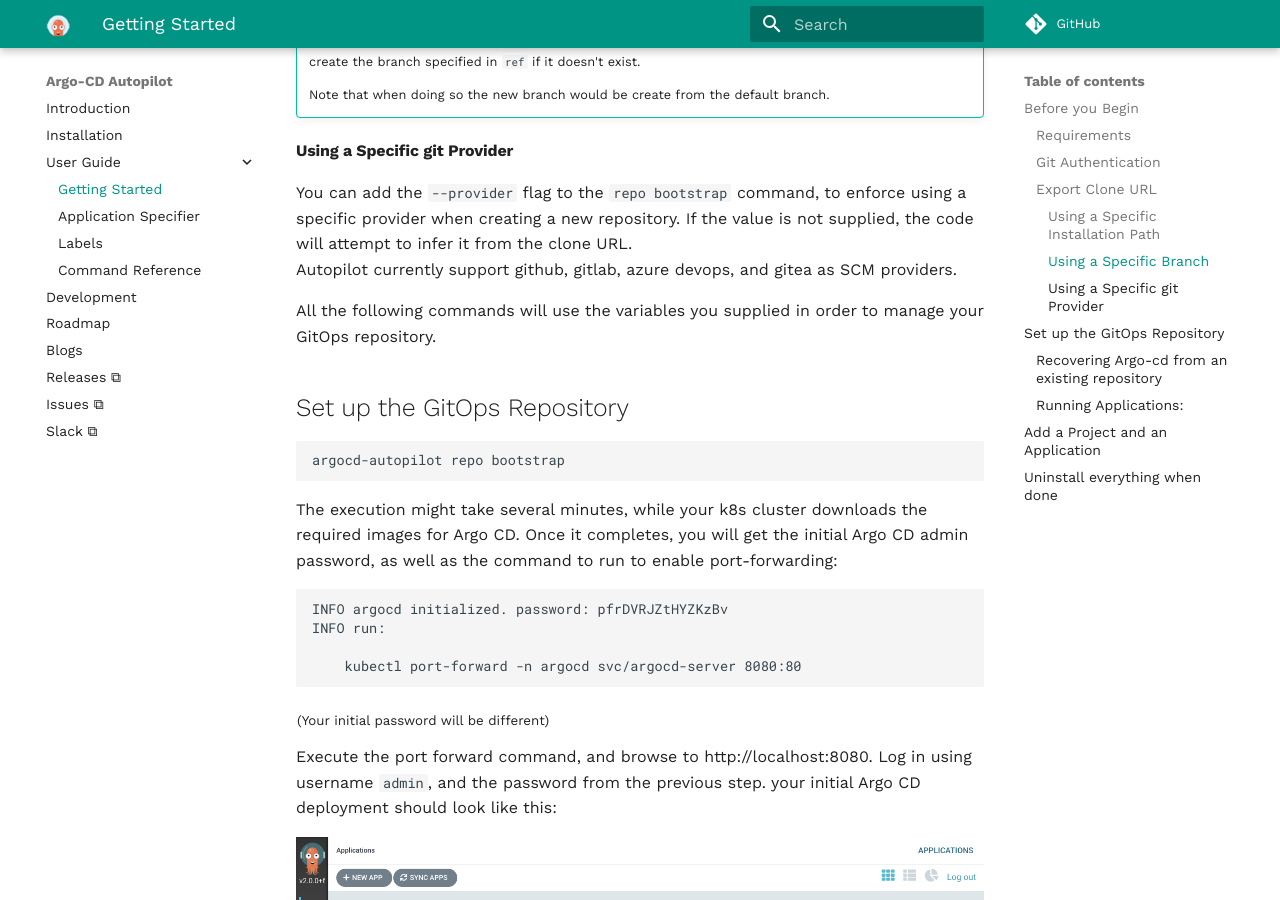
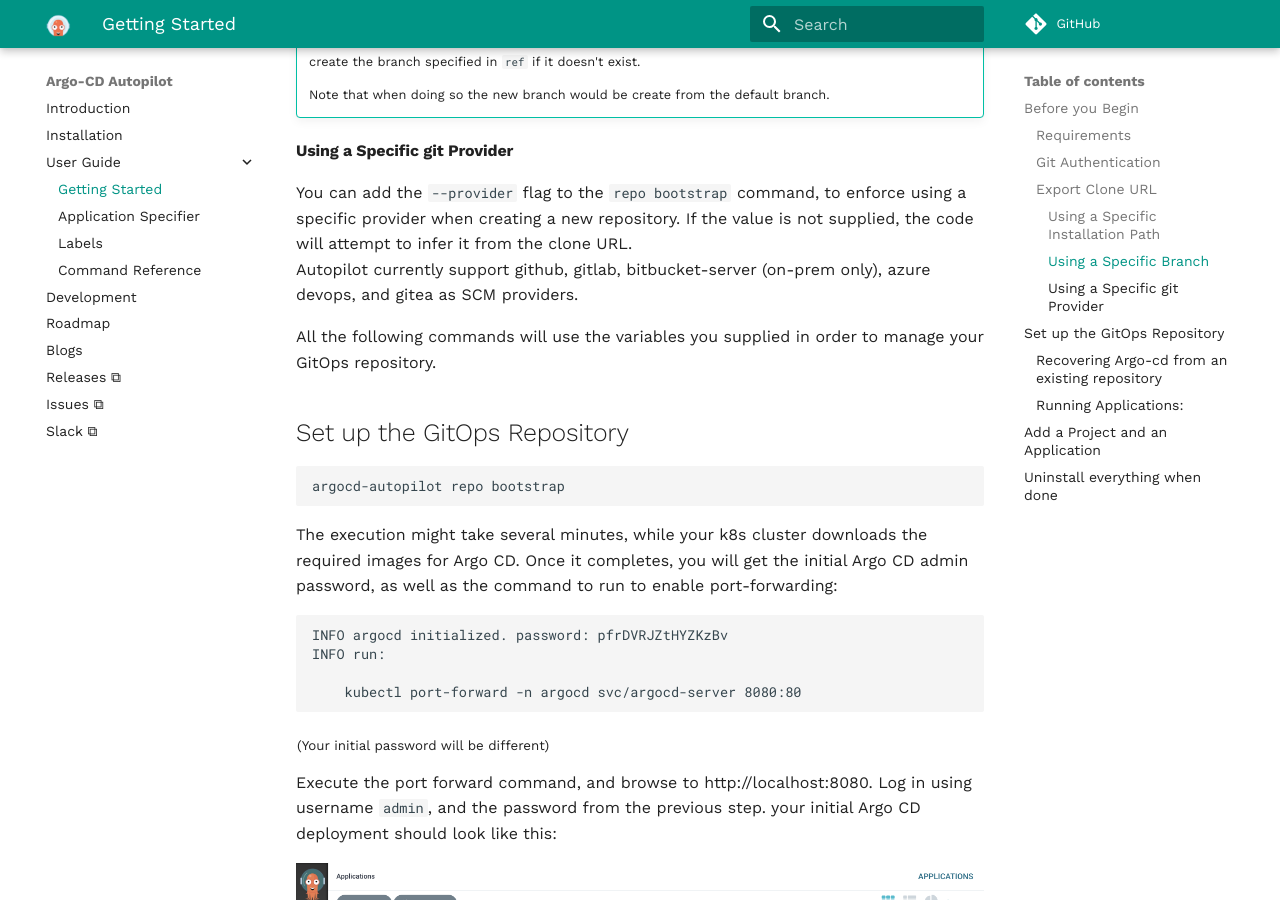
Before and after one commit to argoproj-labs/argocd-autopilot, an MkDocs documentation site: the page built from docs/Getting-Started.md, in a window 1280 px wide and 900 px high, scrolled down 1691 px. Built offline with MkDocs 1.6.1 and Material for MkDocs 9.7.7, drawn with Linux system fonts in a browser that asks for light colours; comment, search, counter and statistics services are not loaded.

Commit message:
fixed documentation

```diff
--- a/docs/Getting-Started.md
+++ b/docs/Getting-Started.md
@@ -46,7 +46,7 @@ export GIT_REPO=https://github.com/owner/name?ref=gitops_branch
 
 #### Using a Specific git Provider
 You can add the `--provider` flag to the `repo bootstrap` command, to enforce using a specific provider when creating a new repository. If the value is not supplied, the code will attempt to infer it from the clone URL.
-Autopilot currently support github, gitlab, azure devops, and gitea as SCM providers.
+Autopilot currently support github, gitlab, bitbucket-server (on-prem only), azure devops, and gitea as SCM providers.
 
 All the following commands will use the variables you supplied in order to manage your GitOps repository.
 
```
